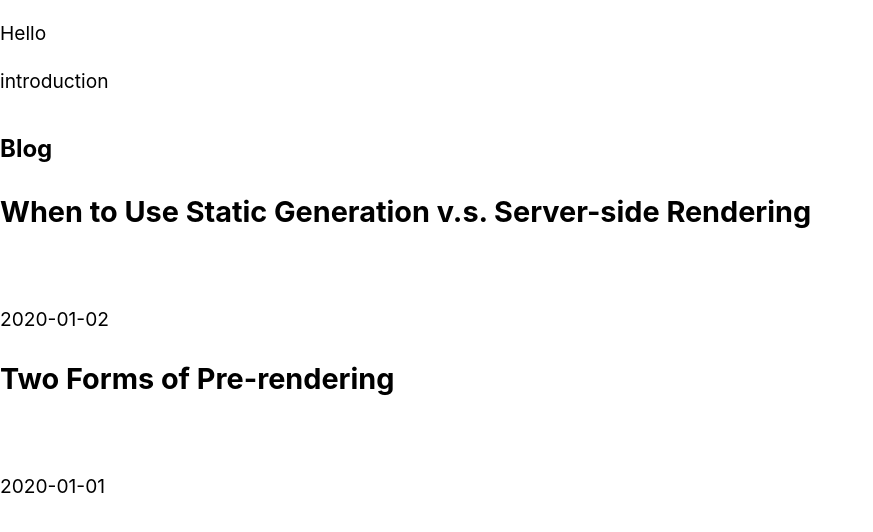
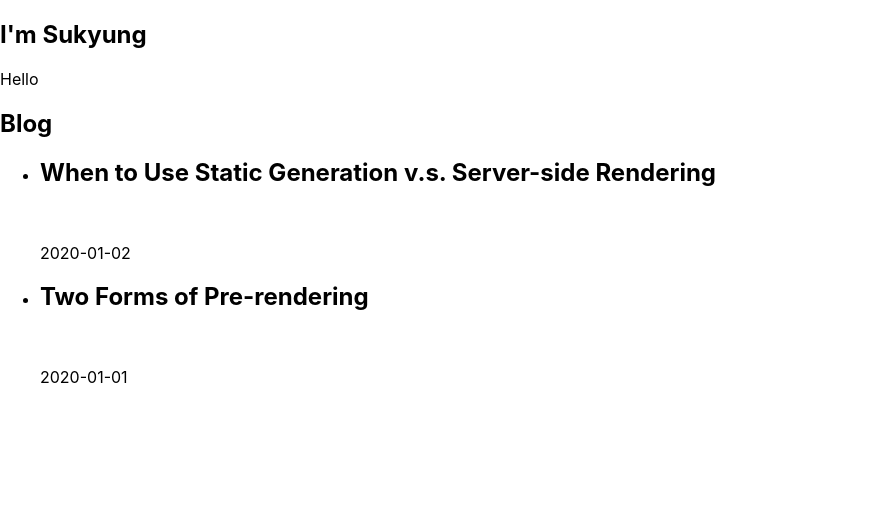
Before and after one commit to sukyungdev/Next.js-tutorial-blog, a Next.js app: page / in a window 1280 px wide. Shown: the top 532 px of the page, without its empty margins (0-873 px from the left). Built offline with nearby package versions, Linux system fonts and the light colour scheme.

Commit message:
fix : index.tsx
html

```diff
--- a/pages/index.tsx
+++ b/pages/index.tsx
@@ -12,23 +12,22 @@ const Home = ({
   return (
     <div>
       <Head>
-        <title>Title</title>
+        <title>NextJs-Tutorial-Blog</title>
         <meta name="description" content="Generated by create next app" />
         <link rel="icon" href="/favicon.ico" />
       </Head>
-      <section className={homeStyles.headingMd}>
+      <section>
+        <h1>I'm Sukyung</h1>
         <p>Hello</p>
-        <p>introduction</p>
       </section>
-      <section className={`${homeStyles.headingMd} ${homeStyles.padding1px}`}>
-        <h2 className={homeStyles.headingLg}>Blog</h2>
-        <ul className={homeStyles.list}>
+      <section>
+        <h2>Blog</h2>
+        <ul>
           {allPostsData.map(({ id, title, date }) => (
-            <li className={homeStyles.listItem} key={id}>
+            <li key={id}>
               <Link href={`posts/${id}`}>
                 <h2>{title}</h2>
               </Link>
-
               <br />
               <p>{date}</p>
             </li>
```
